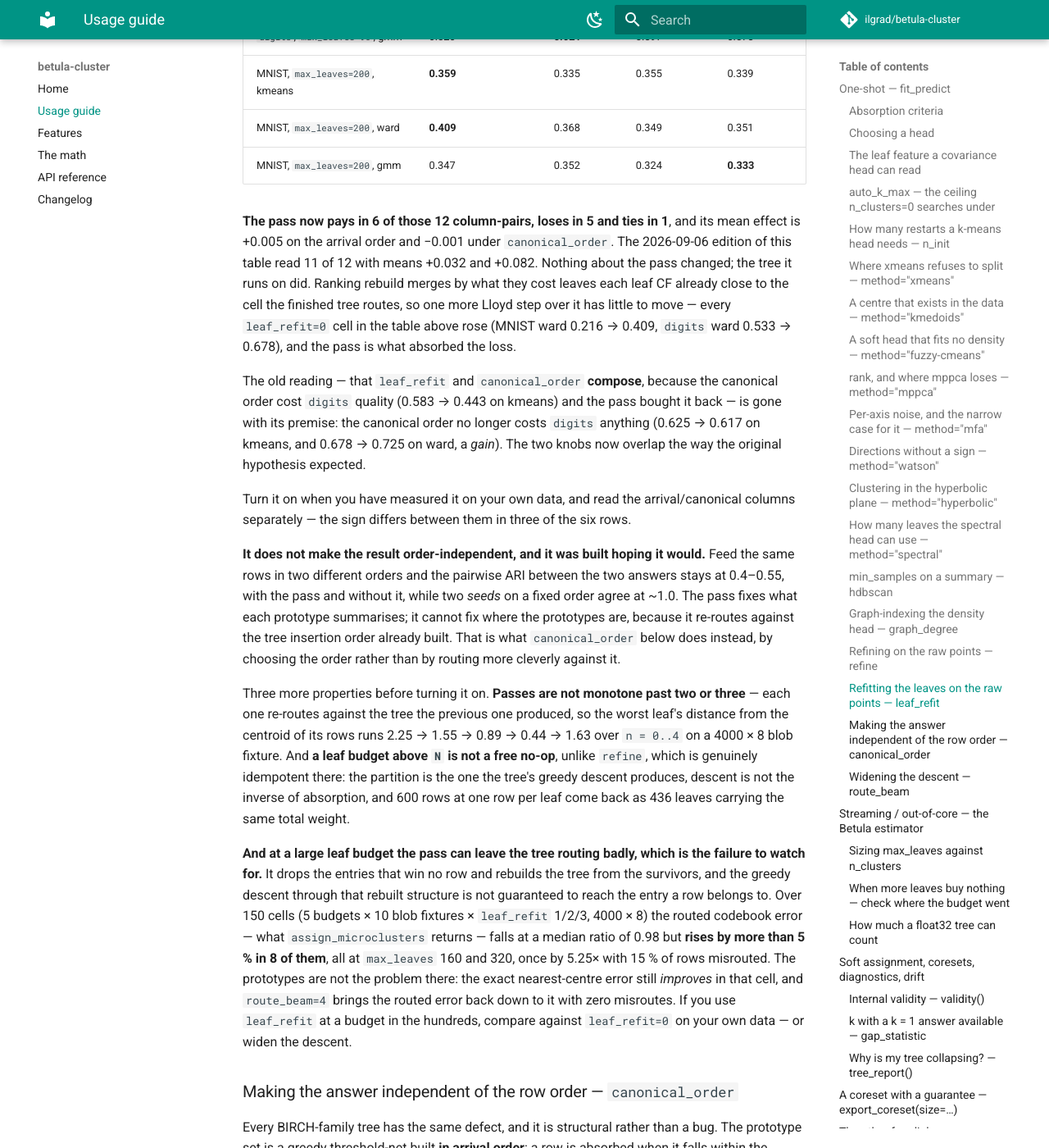
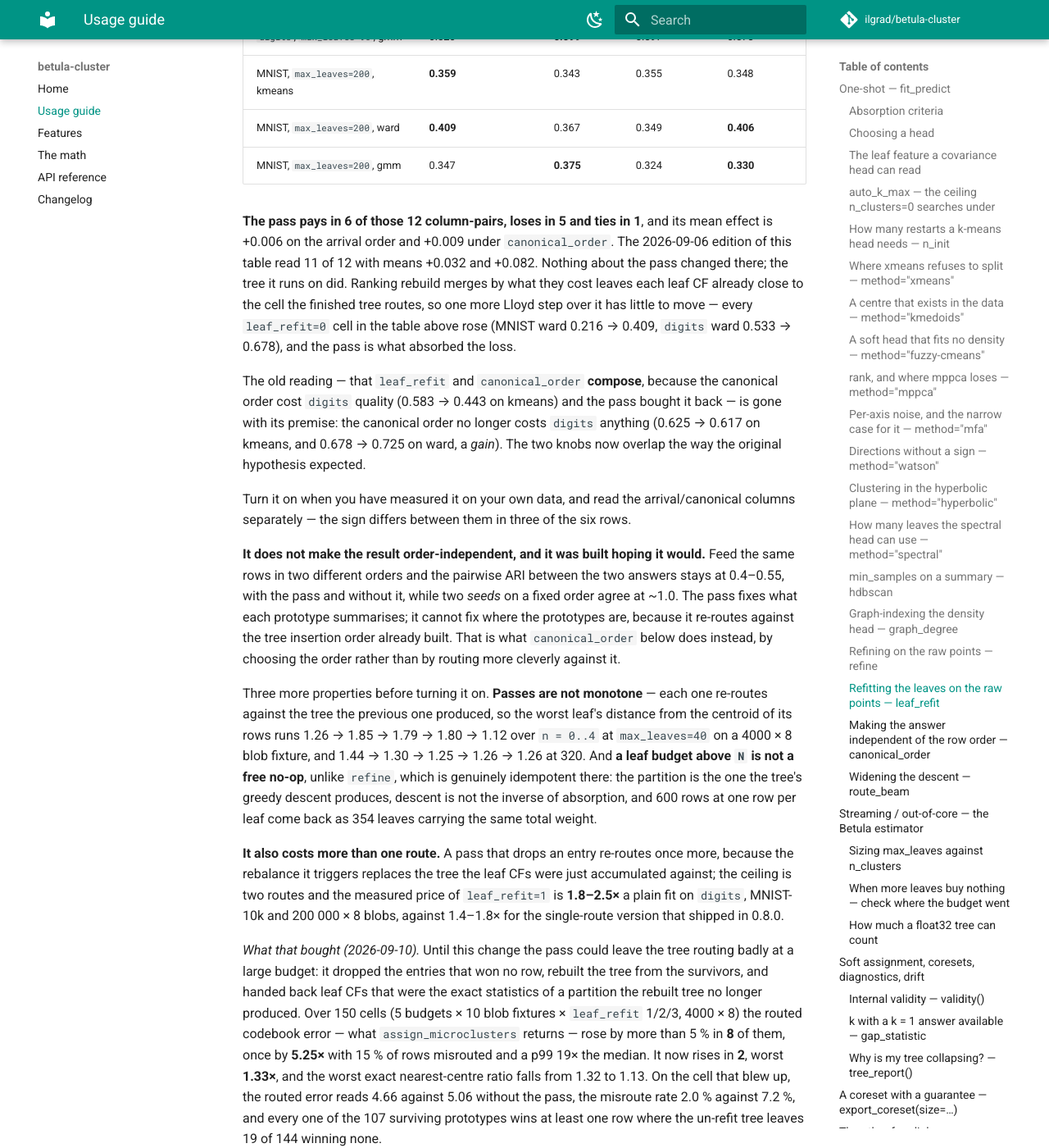
Before and after one commit to ilgrad/betula-cluster, an MkDocs documentation site: the page built from docs/USAGE.md, in a window 1280 px wide and 1400 px high, scrolled down 28863 px. Shown: the whole window at 82% size. Built offline with MkDocs 1.6.1 and Material for MkDocs 9.7.7, drawn with Linux system fonts in a browser that asks for light colours; comment, search, counter and statistics services are not loaded; some of the changed text lies outside the part shown.

Commit message:
fix(tree): re-route after a leaf_refit rebalance, so the CFs and the tree agree
`refit_leaves` routes every row through the finished tree and rebuilds each leaf
CF from exactly the rows it won -- then, if any entry won none, dropped those and
rebuilt the node structure from the survivors. That rebalance replaces the tree
that did the routing, so what the caller got back was the exact statistics of a
partition `predict` can no longer produce: a row descends the *new* structure and
is handed an entry accumulated from a different set of rows.

Measured on 4000 8-D points at max_leaves=160, that read a routed codebook error
of 26.54 against an exact 4.72, 14.8% of rows on the wrong entry and a p99 of 244
-- while the entries themselves were fine, a beam-4 route reading the exact
answer with no misroutes at all. It is the correspondence that broke, not the
prototypes.

A rebalance is now always followed by another route. Over 150 cells (5 budgets x
10 blob fixtures x leaf_refit 1/2/3) the routed error rises by more than 5% in 2
of them against 8, worst 1.33x against 5.25x, and the worst exact
nearest-centre ratio falls 1.32 -> 1.13. On the cell that blew up all 107
surviving prototypes now win a row, where the un-refit tree leaves 19 of 144
winning none.

How many *discretionary* rebalances to take is capped at one
(REFIT_REBALANCE_ROUNDS); the empty-leaf repair is not discretionary at any point
in the loop. Both extremes are measurably worse and the constant carries the
table: never rebalancing lets a shallow tree drift until its own descent cannot
reach its prototypes (39 -> 12 entries, exact error tripled, on 1 of 50
fixtures), and rebalancing on every drop cascades to 59 routing passes, prunes
314 entries to 120 and costs 3.2-9.9x a plain fit.

Labels move wherever leaf_refit > 0, and a pass that drops an entry now costs two
routes rather than one -- 1.8-2.5x a plain fit for leaf_refit=1 against 1.4-1.8x.
bench/results_refit.csv is re-run: 6 of 12 column-pairs pay, mean +0.006 arrival
and +0.009 canonical. The regression test reads 1.04 with the loop and 4.99 with
it reverted.

Also corrects five README/paper claims the 2026-09-10 re-measures left stale:
ward at 1 M (0.42 -> 0.34 s), full covtype (5.5x/0.070 -> 6.4x/0.087), the
covtype GMM resolution win that became an exact tie, MNIST's best betula head
(0.377 -> 0.394) and the compression gap (0.059 -> 0.032), plus the Rust test
count.

```diff
--- a/docs/USAGE.md
+++ b/docs/USAGE.md
@@ -970,19 +970,19 @@
 
 | | arrival, `leaf_refit=0` | arrival, `=1` | canonical, `=0` | canonical, `=1` |
 |---|---|---|---|---|
-| `digits`, `max_leaves=90`, kmeans | 0.625 | 0.644 | 0.617 | 0.636 |
-| `digits`, `max_leaves=90`, ward | **0.678** | 0.647 | 0.725 | **0.725** |
-| `digits`, `max_leaves=90`, gmm | 0.520 | **0.621** | 0.597 | 0.575 |
-| MNIST, `max_leaves=200`, kmeans | **0.359** | 0.335 | 0.355 | 0.339 |
-| MNIST, `max_leaves=200`, ward | **0.409** | 0.368 | 0.349 | 0.351 |
-| MNIST, `max_leaves=200`, gmm | 0.347 | 0.352 | 0.324 | **0.333** |
-
-**The pass now pays in 6 of those 12 column-pairs, loses in 5 and ties in 1**, and its mean effect is
-+0.005 on the arrival order and −0.001 under `canonical_order`. The 2026-09-06 edition of this table
-read 11 of 12 with means +0.032 and +0.082. Nothing about the pass changed; the tree it runs on did.
-Ranking rebuild merges by what they cost leaves each leaf CF already close to the cell the finished
-tree routes, so one more Lloyd step over it has little to move — every `leaf_refit=0` cell in the
-table above rose (MNIST ward 0.216 → 0.409, `digits` ward 0.533 → 0.678), and the pass is what
+| `digits`, `max_leaves=90`, kmeans | 0.625 | **0.650** | 0.617 | 0.636 |
+| `digits`, `max_leaves=90`, ward | **0.678** | 0.642 | 0.725 | **0.725** |
+| `digits`, `max_leaves=90`, gmm | 0.520 | **0.599** | 0.597 | 0.575 |
+| MNIST, `max_leaves=200`, kmeans | **0.359** | 0.343 | 0.355 | 0.348 |
+| MNIST, `max_leaves=200`, ward | **0.409** | 0.367 | 0.349 | **0.406** |
+| MNIST, `max_leaves=200`, gmm | 0.347 | **0.375** | 0.324 | **0.330** |
+
+**The pass pays in 6 of those 12 column-pairs, loses in 5 and ties in 1**, and its mean effect is
++0.006 on the arrival order and +0.009 under `canonical_order`. The 2026-09-06 edition of this table
+read 11 of 12 with means +0.032 and +0.082. Nothing about the pass changed there; the tree it runs on
+did. Ranking rebuild merges by what they cost leaves each leaf CF already close to the cell the
+finished tree routes, so one more Lloyd step over it has little to move — every `leaf_refit=0` cell in
+the table above rose (MNIST ward 0.216 → 0.409, `digits` ward 0.533 → 0.678), and the pass is what
 absorbed the loss.
 
 The old reading — that `leaf_refit` and `canonical_order` **compose**, because the canonical order
@@ -1000,23 +1000,28 @@
 insertion order already built. That is what `canonical_order` below does instead, by choosing the
 order rather than by routing more cleverly against it.
 
-Three more properties before turning it on. **Passes are not monotone past two or three** — each one
-re-routes against the tree the previous one produced, so the worst leaf's distance from the centroid
-of its rows runs 2.25 → 1.55 → 0.89 → 0.44 → 1.63 over `n = 0..4` on a 4000 × 8 blob fixture. And **a
-leaf budget above `N` is not a free no-op**, unlike `refine`, which is genuinely idempotent there:
-the partition is the one the tree's greedy descent produces, descent is not the inverse of
-absorption, and 600 rows at one row per leaf come back as 436 leaves carrying the same total weight.
-
-**And at a large leaf budget the pass can leave the tree routing badly, which is the failure to watch
-for.** It drops the entries that win no row and rebuilds the tree from the survivors, and the greedy
-descent through that rebuilt structure is not guaranteed to reach the entry a row belongs to. Over
+Three more properties before turning it on. **Passes are not monotone** — each one re-routes against
+the tree the previous one produced, so the worst leaf's distance from the centroid of its rows runs
+1.26 → 1.85 → 1.79 → 1.80 → 1.12 over `n = 0..4` at `max_leaves=40` on a 4000 × 8 blob fixture, and
+1.44 → 1.30 → 1.25 → 1.26 → 1.26 at 320. And **a leaf budget above `N` is not a free no-op**, unlike
+`refine`, which is genuinely idempotent there: the partition is the one the tree's greedy descent
+produces, descent is not the inverse of absorption, and 600 rows at one row per leaf come back as 354
+leaves carrying the same total weight.
+
+**It also costs more than one route.** A pass that drops an entry re-routes once more, because the
+rebalance it triggers replaces the tree the leaf CFs were just accumulated against; the ceiling is
+two routes and the measured price of `leaf_refit=1` is **1.8–2.5×** a plain fit on `digits`,
+MNIST-10k and 200 000 × 8 blobs, against 1.4–1.8× for the single-route version that shipped in 0.8.0.
+
+*What that bought (2026-09-10).* Until this change the pass could leave the tree routing badly at a
+large budget: it dropped the entries that won no row, rebuilt the tree from the survivors, and handed
+back leaf CFs that were the exact statistics of a partition the rebuilt tree no longer produced. Over
 150 cells (5 budgets × 10 blob fixtures × `leaf_refit` 1/2/3, 4000 × 8) the routed codebook error —
-what `assign_microclusters` returns — falls at a median ratio of 0.98 but **rises by more than 5 % in
-8 of them**, all at `max_leaves` 160 and 320, once by 5.25× with 15 % of rows misrouted. The
-prototypes are not the problem there: the exact nearest-centre error still *improves* in that cell,
-and `route_beam=4` brings the routed error back down to it with zero misroutes. If you use
-`leaf_refit` at a budget in the hundreds, compare against `leaf_refit=0` on your own data — or widen
-the descent.
+what `assign_microclusters` returns — rose by more than 5 % in **8** of them, once by **5.25×** with
+15 % of rows misrouted and a p99 19× the median. It now rises in **2**, worst **1.33×**, and the
+worst exact nearest-centre ratio falls from 1.32 to 1.13. On the cell that blew up, the routed error
+reads 4.66 against 5.06 without the pass, the misroute rate 2.0 % against 7.2 %, and every one of the
+107 surviving prototypes wins at least one row where the un-refit tree leaves 19 of 144 winning none.
 
 ### Making the answer independent of the row order — `canonical_order`
 
@@ -1199,7 +1204,9 @@
 gives leaves fitted against a narrow routing and then queried with a wide one. That is deliberate —
 letting the width reshape the tree would make it a build parameter and put it in the same class as
 `threshold` — but it means the two knobs do not compose into "a Lloyd step under the routing you
-actually use".
+actually use". Since 2026-09-10 the pass *is* consistent with the routing it uses — it re-routes
+after the rebalance that used to invalidate it — so a widened beam is now the only way to ask it for
+a partition it did not optimise.
 
 ## Streaming / out-of-core — the `Betula` estimator
 
```
Also changed, not shown: CHANGELOG.md (+25 -0 lines), README.md (+13 -12 lines), paper/paper.md (+1 -1 lines), 3 other files.
